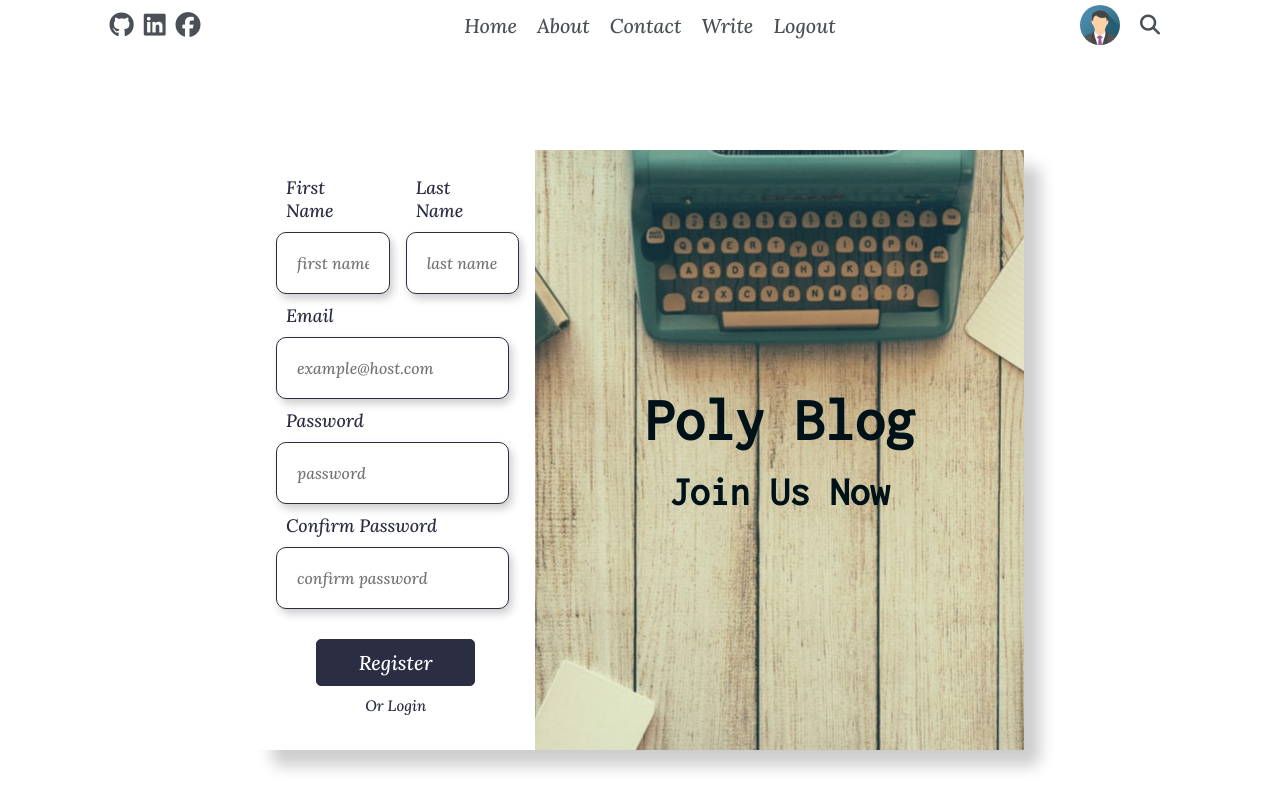
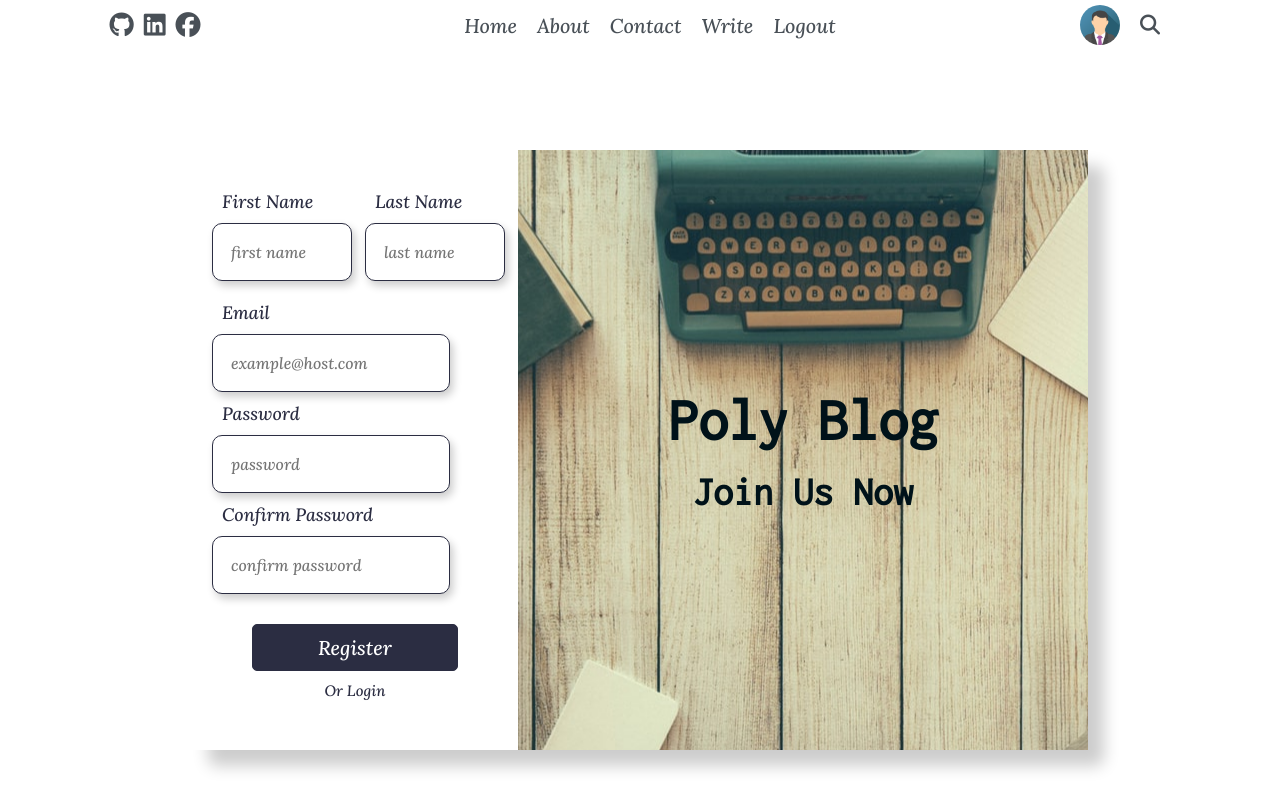
Before and after one commit to Mlika-Gaith/mern-stack-blog, a React (Create React App) app: page / in a window 1280 px wide. Shown: the top 810 px of the page. Built offline with nearby package versions, Linux system fonts and the light colour scheme.

Commit message:
updated website style.

```diff
--- a/src/components/Forms/Form.css
+++ b/src/components/Forms/Form.css
@@ -12,8 +12,8 @@ form label {
   text-transform: capitalize;
 }
 form input {
-  padding: 20px;
-  width: 80%;
+  padding: 18px;
+  width: 70%;
   border: 1px solid #2b2d42;
   border-radius: 10px;
   color: #2b2d42;
@@ -23,10 +23,14 @@ form input {
   outline: none;
   transition: ease 0.3s;
 }
+.names input {
+  width: 90%;
+}
 .names {
   display: flex;
   justify-content: center;
   align-items: center;
+  margin-bottom: 10px;
 }
 .name {
   display: flex;
--- a/src/pages/register/Register.css
+++ b/src/pages/register/Register.css
@@ -6,7 +6,7 @@
 }
 .registerForm {
   margin: 100px;
-  width: 60%;
+  width: 70%;
   display: flex;
   flex-direction: row;
   align-items: center;
```
